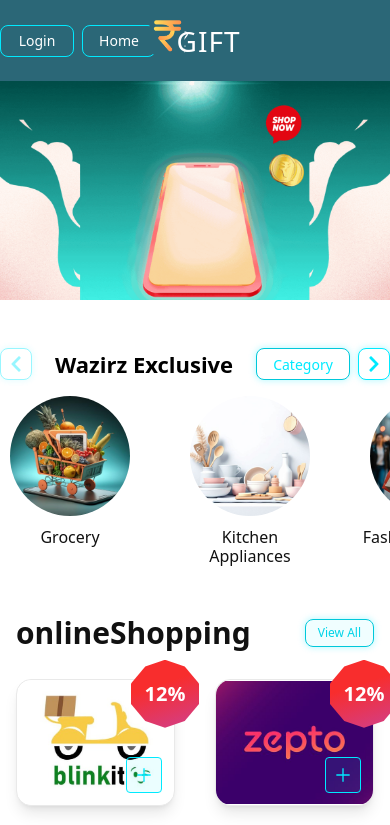
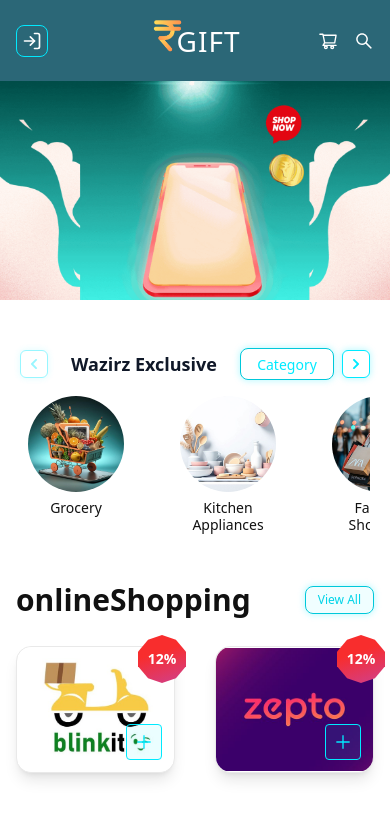
Before and after one commit to roboticx/ruppee-gift_card, a React (Vite) app: page / in a window 390 px wide. Shown: the top 825 px of the page. Built offline with nearby package versions, Linux system fonts and the light colour scheme.

Commit message:
responsive

```diff
--- a/src/(main)/Home/Home.tsx
+++ b/src/(main)/Home/Home.tsx
@@ -3,10 +3,10 @@
 
 const Home = () => {
     return (
-        <div className="mx-auto max-w-375" >
+        <div className="mx-auto max-w-330" >
 
             <div className="flex p-0 m-0">
-                <img src="/images/banner.gif" alt="banner" className="mx-auto mw-100 min-w-[75vw]" />
+                <img src="/images/banner.gif" alt="banner" className="mx-auto mw-100 min-w-full" />
             </div>
 
             <WazirExclusive />
--- a/src/(main)/Home/WazirExclusive.tsx
+++ b/src/(main)/Home/WazirExclusive.tsx
@@ -35,7 +35,7 @@
     const visible = Math.floor(containerWidth / ITEM_WIDTH);
 
     // setVisibleItems(visible);
-    setMaxIndex(Math.max(categories.length - visible, 0));
+    setMaxIndex(Math.max(categories.length - visible+1, 0));
   };
 
   useEffect(() => {
@@ -56,7 +56,7 @@
   };
 
   return (
-    <section className="py-12">
+    <section className=" px-5 sm:px-0 py-12">
 
       {/* HEADER */}
       <div className="flex items-center justify-between pb-4">
@@ -64,36 +64,47 @@
   onClick={prev}
   disabled={currentIndex === 0}
   className="
-            w-8 h-8
-            rounded-lg
+    w-7 h-7 sm:w-8 sm:h-8
+    rounded-md sm:rounded-lg
     border border-[#00EAFF]
     text-[#00EAFF]
     bg-white
     flex items-center justify-center
-            text-[18px]
+    text-[14px] sm:text-[18px]
     shadow-[0px_0px_6px_1px_#00EAFF40]
     disabled:opacity-40
     disabled:cursor-not-allowed
   "
 >
-          <FaChevronLeft />
+  <FaChevronLeft className="text-[12px] sm:text-[16px]" />
 </button>
 
-        <h2 className="text-[22px] font-semibold leading-[120%] text-center">
+
+       <h2
+  className="
+    text-[18px] sm:text-[22px]
+    font-semibold
+    leading-[120%]
+    text-center
+    text-gray-900
+  "
+>
   Wazirz Exclusive
 </h2>
+
 
         <div className="flex items-center gap-2">
      <button
   className="
-              h-8 w-23.5
+    h-8 w-[94px]
     px-4
     rounded-lg
     border border-[#00C8DA]
+    bg-white
     text-[#00EAFF]
-              bg-white
     text-[14px] font-medium
     shadow-[0px_0px_6px_1px_#00EAFF40]
+    flex items-center justify-center
   "
 >
   Category
@@ -103,20 +114,21 @@
   onClick={next}
   disabled={currentIndex >= maxIndex}
   className="
-              w-8 h-8
-              rounded-lg
+    w-7 h-7 sm:w-8 sm:h-8
+    rounded-md sm:rounded-lg
     border border-[#00EAFF]
     text-[#00EAFF]
     bg-white
     flex items-center justify-center
-              text-[18px]
+    text-[14px] sm:text-[18px]
     shadow-[0px_0px_6px_1px_#00EAFF40]
     disabled:opacity-40
     disabled:cursor-not-allowed
   "
 >
-            <FaChevronRight />
+  <FaChevronRight className="text-[12px] sm:text-[16px]" />
 </button>
+
         </div>
       </div>
 
@@ -130,9 +142,9 @@
           {categories.map((item: Category, index: number) => (
            <div
   key={index}
-              className="w-35 shrink-0 text-center"
+  className="w-28 sm:w-35 shrink-0 text-center"
 >
-              <div className="w-30 h-30 rounded-full overflow-hidden mx-auto">
+  <div className="w-24 h-24 sm:w-30 sm:h-30 rounded-full overflow-hidden mx-auto">
     <img
       src={`/images/wazirz-exclusive/${item.imageUrl}`}
       alt={item.name}
@@ -140,10 +152,11 @@
     />
   </div>
 
-              <p className="mt-3 text-[16px] font-medium text-[#111] leading-[120%]">
+  <p className="mt-2 sm:mt-3 text-[14px] sm:text-[16px] font-medium text-[#111] leading-[120%]">
     {item.name}
   </p>
 </div>
+
           ))}
         </div>
       </div>
--- a/src/Components/common/Header.tsx
+++ b/src/Components/common/Header.tsx
@@ -1,41 +1,29 @@
-
+import { FiLogIn } from "react-icons/fi";
+import { AiOutlineShoppingCart, AiOutlineSearch } from "react-icons/ai";
 
 const Header = () => {
     return (
-        <header className="bg-[#2B6777] h-20.25 flex items-center justify-center">
-            <div className="w-350.5">
-                <div className="relative flex h-20.25 items-center justify-between md:mx-5 md:px-5">
+        <header className="bg-[#2B6777] h-20.25 flex items-center justify-center px-4 md:px-0">
+            <div className="w-full md:w-350.5">
+                <div className="relative flex h-20.25 items-center justify-between">
 
                     {/* LEFT */}
                     <div className="flex items-center gap-2">
-                        <button
-                            className="w-18.5 h-8
-             text-white text-[14px]
-             rounded-lg
-             border border-[#00EAFF]
-             flex items-center justify-center"
-                        >
+                        {/* Mobile: login icon */}
+                        <button className="flex items-center justify-center w-8 h-8 border border-[#00EAFF] rounded-lg md:hidden text-white">
+                            <FiLogIn className="w-5 h-5" />
+                        </button>
+
+                        {/* Desktop: Login & Home buttons */}
+                        <button className="hidden md:flex w-18.5 h-8 text-white text-[14px] rounded-lg border border-[#00EAFF] items-center justify-center">
                             Login
                         </button>
-
-
-                        <button
-                            className="w-18.5 h-8
-             text-white text-[14px]
-             rounded-lg
-             border border-[#00EAFF]
-             flex items-center justify-center"
-                        >
+                        <button className="hidden md:flex w-18.5 h-8 text-white text-[14px] rounded-lg border border-[#00EAFF] items-center justify-center">
                             Home
                         </button>
 
-
-                        <img
-                            src="/icons/cart.svg"
-                            alt="cart"
-                            className="w-6 h-6"
-                        />
-
+                        {/* Desktop: cart icon on left */}
+                        <AiOutlineShoppingCart className="hidden md:block w-6 h-6 text-white" />
                     </div>
 
                     {/* CENTER LOGO */}
@@ -48,8 +36,16 @@
                         <span className="ml-1.75">GIFT</span>
                     </div>
 
-                    {/* RIGHT SEARCH */}
-                    <div className="relative hidden md:block w-61 h-8.25">
+                    {/* RIGHT */}
+                    <div className="flex items-center gap-4">
+                        {/* Mobile: cart + search icons */}
+                        <div className="flex gap-4 md:hidden text-white">
+                            <AiOutlineShoppingCart className="w-5 h-5" />
+                            <AiOutlineSearch className="w-5 h-5" />
+                        </div>
+
+                        {/* Desktop: search input */}
+                        <div className="hidden md:block relative w-61 h-8.25">
                             <input
                                 type="text"
                                 placeholder="Search product"
@@ -64,23 +60,11 @@
                                     focus:outline-none
                                 "
                             />
-
-                        {/* Search Icon */}
-                        <span
-                            className="
-      absolute right-2 top-1/2 -translate-y-1/2
-      w-4 h-4
-      flex items-center justify-center
-    "
-                        >
-                            <img
-                                src="/icons/search.svg"
-                                alt="search"
-                                className="w-2.5 h-2.5"
-                            />
+                            <span className="absolute right-2 top-1/2 -translate-y-1/2 w-4 h-4 flex items-center justify-center">
+                                <AiOutlineSearch className="w-4 h-4 text-white" />
                             </span>
                         </div>
-
+                    </div>
 
                 </div>
             </div>
@@ -88,4 +72,4 @@
     )
 }
 
-export default Header
+export default Header;
--- a/src/Components/common/StoreComponent.tsx
+++ b/src/Components/common/StoreComponent.tsx
@@ -6,13 +6,17 @@
     const navigate = useNavigate();
 
     return (
-        <div className="relative mb-0 aspect-[1/0.8] rounded-[15px] bg-white border border-[#e9e9e9] flex items-center justify-center shadow-lg">
-            {/* DISCOUNT BADGE */}
+        <div className="w-full flex justify-center">
+            <div className="w-[1402px]">
+                <div className="relative mb-4 w-full max-w-sm sm:max-w-md aspect-[1/0.8] rounded-[15px] bg-white border border-[#e9e9e9] flex items-center justify-center shadow-lg">
                     <span
-                className="absolute
-                    -top-5 -right-6.25
-                    w-17 h-17
-                    text-white text-[20px] font-semibold
+                        className="
+                                    absolute
+                                    -top-3 -right-3 sm:-top-5 sm:-right-6.25
+                                    w-12 h-12 sm:w-17 sm:h-17
+                                    text-[14px] sm:text-[20px]
+                                    font-semibold
+                                    text-white
                                     flex items-center justify-center
                                     shadow-[0_6px_10px_rgba(0,0,0,0.15)]"
                         style={{
@@ -24,15 +28,11 @@
                     >
                         {store.discount}%
                     </span>
-
-            {/* IMAGE */}
                     <img
                         src={`/images/Recommanded/${store.imgUrl}`}
                         alt={store.name}
                         className="w-full h-full object-contain rounded-[15px]"
                     />
-
-            {/* ADD BUTTON */}
                     <button
                         className="absolute bottom-3 right-3
                                                             w-9 h-9
@@ -46,7 +46,8 @@
                         <GrAdd />
                     </button>
                 </div>
+            </div>
+        </div>
     )
 }
-
 export default StoreComponent
--- a/src/layouts/RootLayout.tsx
+++ b/src/layouts/RootLayout.tsx
@@ -7,7 +7,7 @@
     return (
         <>
             <Header />
-            <main className="min-h-[65.8vh]">
+            <main className="min-h-[65.8vh] max-w-[1402px] mx-auto">
                 <Outlet />
             </main>
             <Footer />
```
Also changed, not shown: src/Components/Card.tsx (+9 -9 lines), src/Components/CardDetails.tsx (+17 -17 lines). Lines whose indentation alone changed are shown as unchanged.
